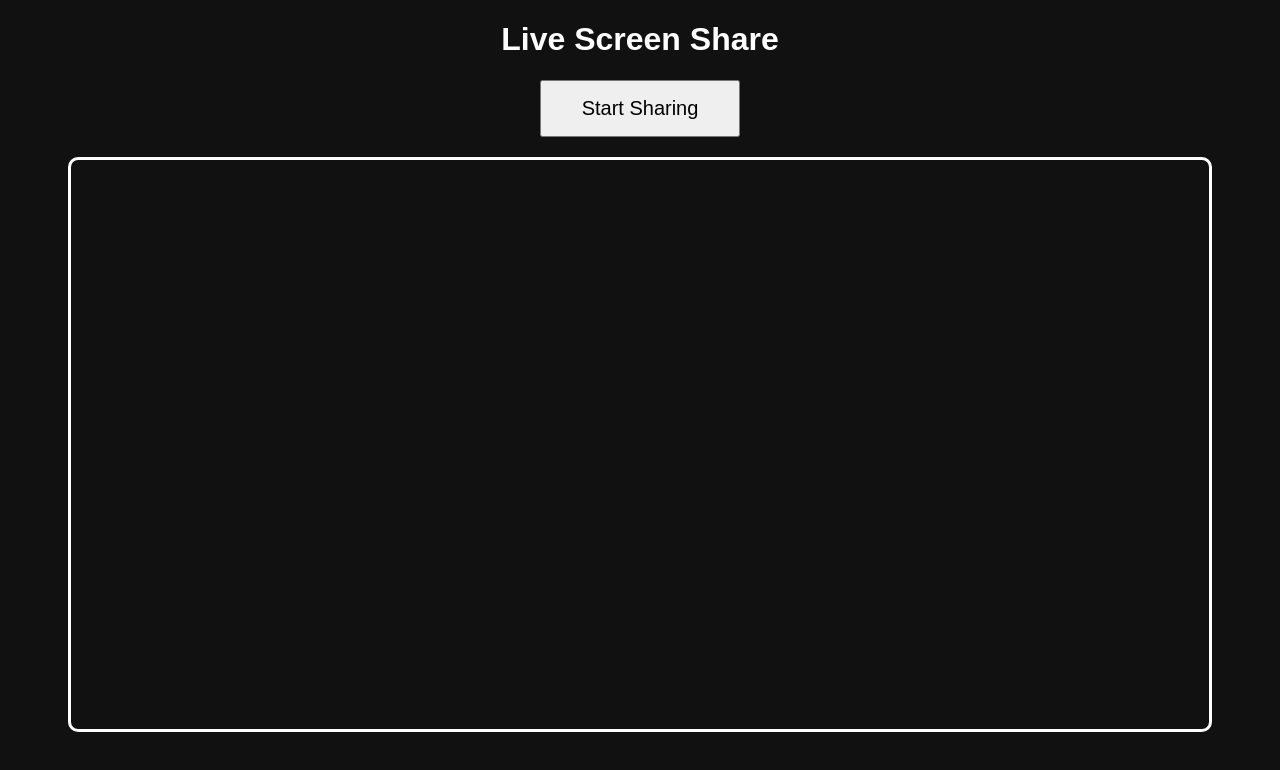
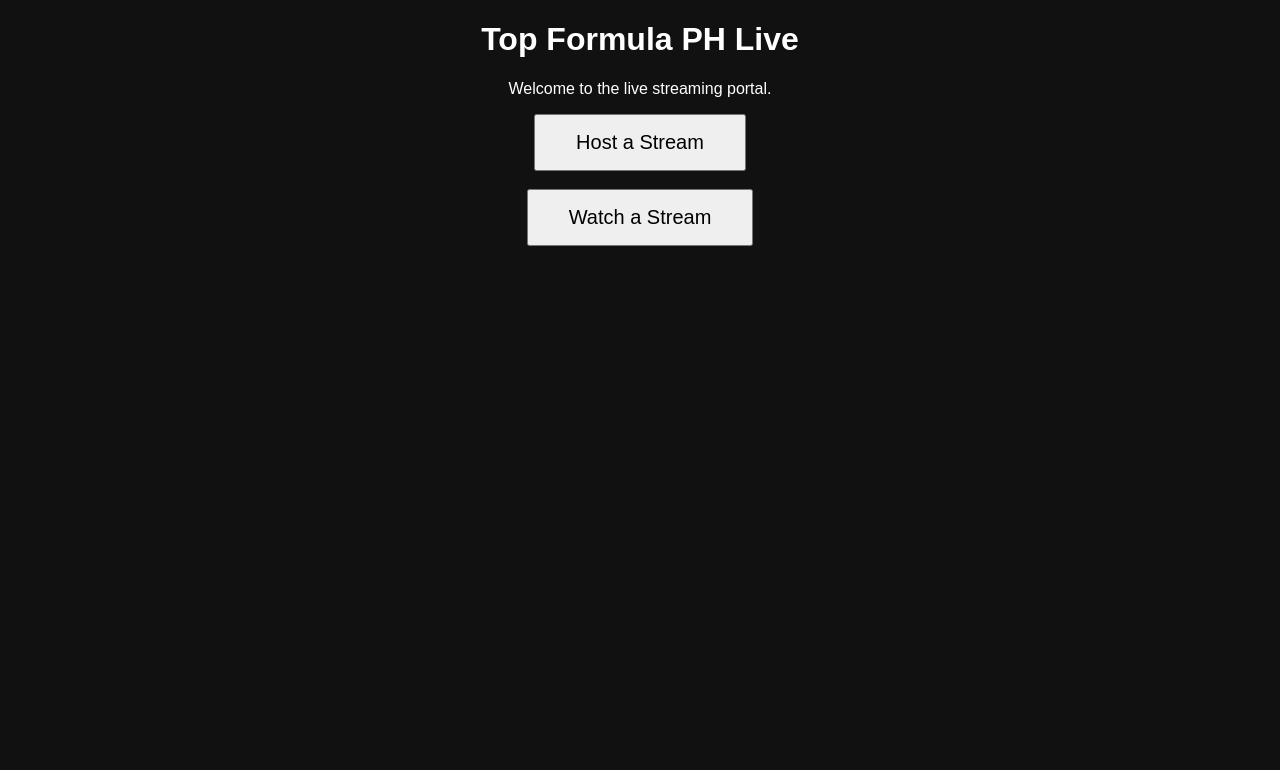
Before and after one commit to artsgit87/Top-Formula-PH, a plain HTML site: page index.html in a window 1280 px wide. Drawn offline with Linux system fonts and the light colour scheme.

Commit message:
Create host and viewer pages

```diff
--- a/index.html
+++ b/index.html
@@ -1,27 +1,32 @@
 <!DOCTYPE html>
-<html>
+<html lang="en">
+<head>
+    <meta charset="UTF-8">
+    <meta name="viewport" content="width=device-width, initial-scale=1.0">
+    <title>Top Formula PH Live</title>
 
-<head>
-    <title>ScreenShare</title>
-
-    <link rel="stylesheet" href="style.css">
+    <link rel="stylesheet" href="css/style.css">
 </head>
 
 <body>
 
-<h1>Live Screen Share</h1>
+    <h1>Top Formula PH Live</h1>
 
-<button id="shareBtn">
-Start Sharing
-</button>
+    <p>Welcome to the live streaming portal.</p>
 
-<video id="screenVideo"
-autoplay
-playsinline
-muted></video>
+    <div>
 
-<script src="script.js"></script>
+        <button onclick="location.href='host.html'">
+            Host a Stream
+        </button>
+
+        <br><br>
+
+        <button onclick="location.href='viewer.html'">
+            Watch a Stream
+        </button>
+
+    </div>
 
 </body>
-
 </html>
```
Also changed, not shown: host.html (added, +38 -0 lines), css/style.css (renamed from style.css), js/script.js (renamed from script.js), viewer.html (added).
